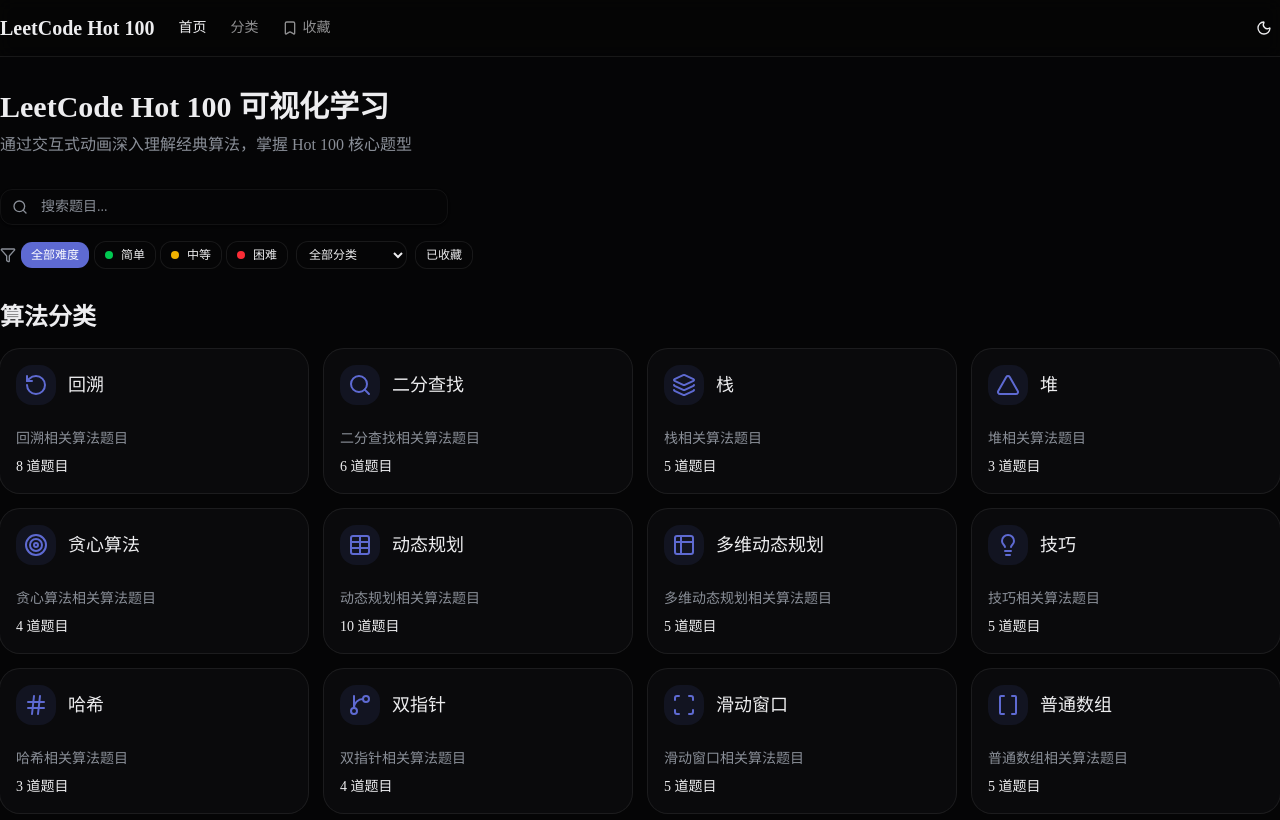
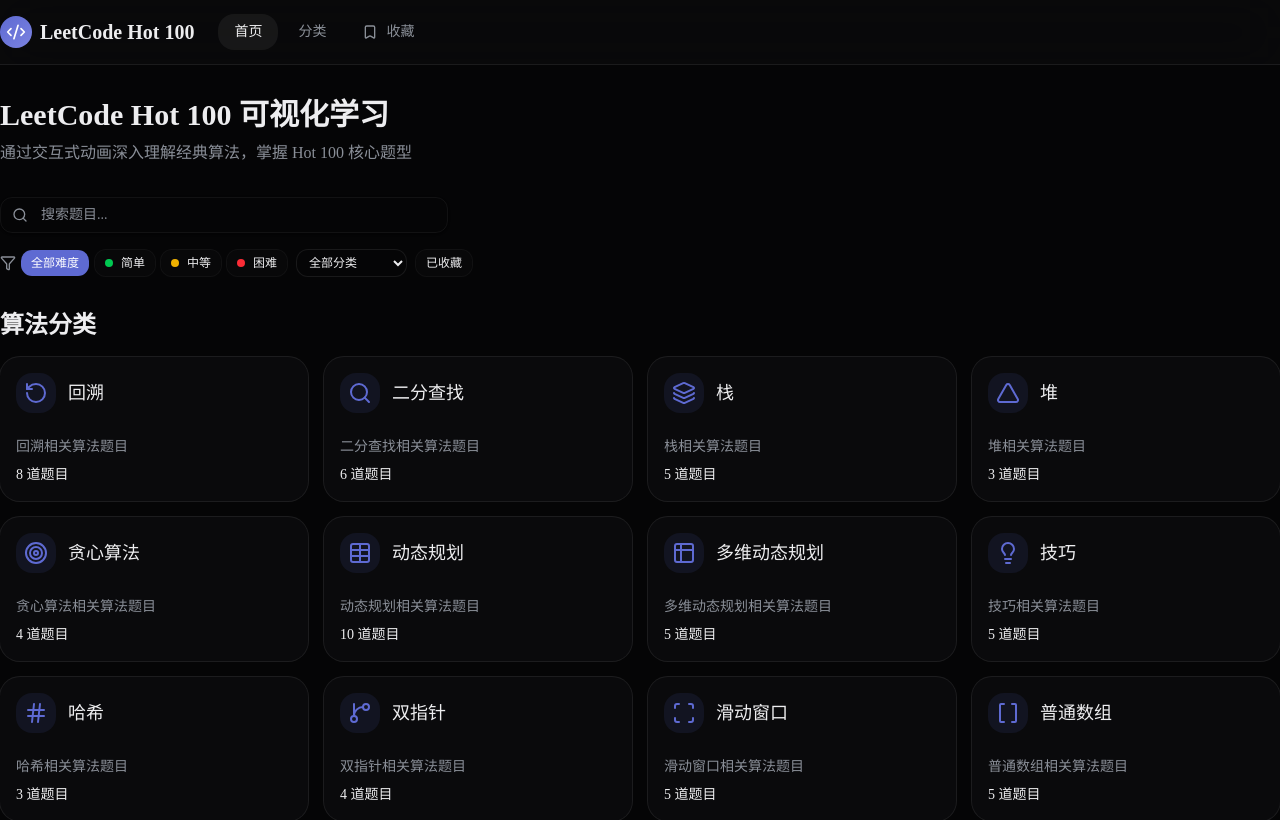
Before and after one commit to ayermac/leetcode-hot100-viz, a Next.js app: page / in a window 1280 px wide. Shown: the top 820 px of the page. Built offline with nearby package versions, Linux system fonts and the light colour scheme.

Commit message:
feat: Update Header and layout for Modern Dark theme

```diff
--- a/src/app/layout.tsx
+++ b/src/app/layout.tsx
@@ -26,9 +26,9 @@ export default function RootLayout({
   return (
     <html
       lang="zh-CN"
-      className={`${geistSans.variable} ${geistMono.variable} h-full antialiased`}
+      className={`${geistSans.variable} ${geistMono.variable} h-full antialiased dark`}
     >
-      <body className="min-h-full flex flex-col">
+      <body className="min-h-full flex flex-col bg-[#050506] text-[#EDEDEF]">
         <Header />
         <main className="flex-1">{children}</main>
       </body>
--- a/src/components/Header.tsx
+++ b/src/components/Header.tsx
@@ -2,43 +2,36 @@
 
 import { useState } from 'react';
 import Link from 'next/link';
-import { Bookmark, Menu, X } from 'lucide-react';
-import { ThemeToggleSimple } from '@/components/ThemeToggle';
+import { Bookmark, Menu, X, Code2 } from 'lucide-react';
 import { Button } from '@/components/ui/button';
 
 export function Header() {
   const [mobileMenuOpen, setMobileMenuOpen] = useState(false);
 
   return (
-    <header className="sticky top-0 z-50 w-full border-b bg-background/95 backdrop-blur supports-[backdrop-filter]:bg-background/60">
-      <div className="container flex h-14 items-center justify-between">
+    <header className="sticky top-0 z-50 w-full border-b border-white/[0.08] bg-[#0a0a0c]/80 backdrop-blur-xl">
+      <div className="container flex h-16 items-center justify-between">
         <div className="flex items-center">
-          <Link href="/" className="mr-6 flex items-center space-x-2">
-            <span className="font-bold text-xl">LeetCode Hot 100</span>
+          <Link href="/" className="mr-6 flex items-center space-x-2 group">
+            <div className="w-8 h-8 rounded-lg bg-gradient-to-br from-[#5E6AD2] to-[#7B82E0] flex items-center justify-center">
+              <Code2 className="h-5 w-5 text-white" />
+            </div>
+            <span className="font-bold text-xl text-[#EDEDEF] group-hover:text-[#5E6AD2] transition-colors">
+              LeetCode Hot 100
+            </span>
           </Link>
-          {/* Desktop Navigation */}
-          <nav className="hidden sm:flex items-center space-x-6 text-sm font-medium">
-            <Link href="/" className="transition-colors hover:text-foreground/80 text-foreground">
-              首页
-            </Link>
-            <Link href="/categories" className="transition-colors hover:text-foreground/80 text-foreground/60">
-              分类
-            </Link>
-            <Link href="/bookmarks" className="transition-colors hover:text-foreground/80 text-foreground/60 flex items-center gap-1">
-              <Bookmark className="h-4 w-4" />
-              收藏
-            </Link>
+          <nav className="hidden sm:flex items-center space-x-1">
+            <NavLink href="/" active>首页</NavLink>
+            <NavLink href="/categories">分类</NavLink>
+            <NavLink href="/bookmarks" icon={<Bookmark className="h-4 w-4" />}>收藏</NavLink>
           </nav>
         </div>
 
         <div className="flex items-center gap-2">
-          <ThemeToggleSimple />
-
-          {/* Mobile Menu Button */}
           <Button
             variant="ghost"
             size="icon-sm"
-            className="sm:hidden"
+            className="sm:hidden text-[#8A8F98] hover:text-[#EDEDEF] hover:bg-white/[0.06]"
             onClick={() => setMobileMenuOpen(!mobileMenuOpen)}
             aria-label="切换菜单"
           >
@@ -47,35 +40,44 @@ export function Header() {
         </div>
       </div>
 
-      {/* Mobile Navigation */}
       {mobileMenuOpen && (
-        <div className="sm:hidden border-t bg-background">
-          <nav className="container py-4 flex flex-col space-y-3 text-sm font-medium">
-            <Link
-              href="/"
-              className="transition-colors hover:text-foreground/80 text-foreground"
-              onClick={() => setMobileMenuOpen(false)}
-            >
-              首页
-            </Link>
-            <Link
-              href="/categories"
-              className="transition-colors hover:text-foreground/80 text-foreground/60"
-              onClick={() => setMobileMenuOpen(false)}
-            >
-              分类
-            </Link>
-            <Link
-              href="/bookmarks"
-              className="transition-colors hover:text-foreground/80 text-foreground/60 flex items-center gap-1"
-              onClick={() => setMobileMenuOpen(false)}
-            >
-              <Bookmark className="h-4 w-4" />
-              收藏
-            </Link>
+        <div className="sm:hidden border-t border-white/[0.08] bg-[#0a0a0c]">
+          <nav className="container py-4 flex flex-col space-y-2">
+            <MobileNavLink href="/" onClick={() => setMobileMenuOpen(false)}>首页</MobileNavLink>
+            <MobileNavLink href="/categories" onClick={() => setMobileMenuOpen(false)}>分类</MobileNavLink>
+            <MobileNavLink href="/bookmarks" onClick={() => setMobileMenuOpen(false)} icon={<Bookmark className="h-4 w-4" />}>收藏</MobileNavLink>
           </nav>
         </div>
       )}
     </header>
   );
 }
+
+function NavLink({ href, children, active = false, icon }: { href: string; children: React.ReactNode; active?: boolean; icon?: React.ReactNode }) {
+  return (
+    <Link
+      href={href}
+      className={`px-4 py-2 rounded-lg text-sm font-medium transition-all duration-200 flex items-center gap-2 ${
+        active
+          ? 'text-[#EDEDEF] bg-white/[0.06]'
+          : 'text-[#8A8F98] hover:text-[#EDEDEF] hover:bg-white/[0.04]'
+      }`}
+    >
+      {icon}
+      {children}
+    </Link>
+  );
+}
+
+function MobileNavLink({ href, children, onClick, icon }: { href: string; children: React.ReactNode; onClick: () => void; icon?: React.ReactNode }) {
+  return (
+    <Link
+      href={href}
+      onClick={onClick}
+      className="px-4 py-3 rounded-xl text-sm font-medium text-[#8A8F98] hover:text-[#EDEDEF] hover:bg-white/[0.04] transition-all duration-200 flex items-center gap-2"
+    >
+      {icon}
+      {children}
+    </Link>
+  );
+}
```
